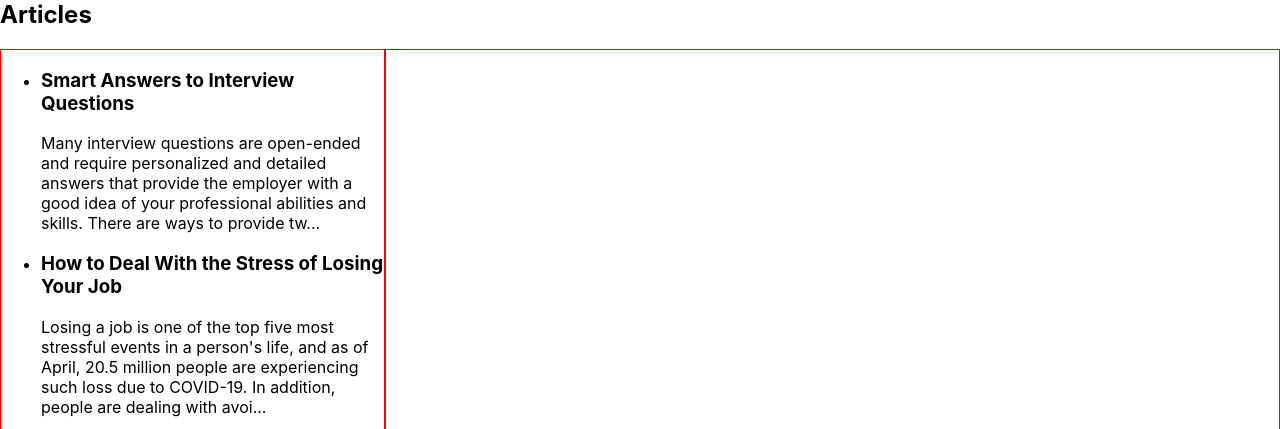
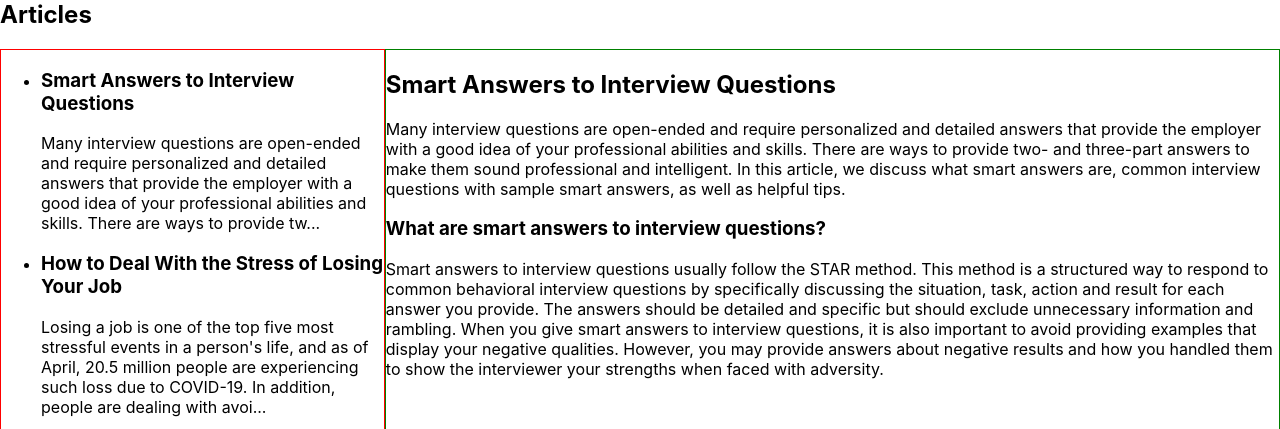
Before and after one commit to svetlanagaydey/Job-Searching-App, a React (Create React App) app in the folder client/: page /articles in a window 1280 px wide. Shown: the part 171-600 px from the top of the page. Built offline with nearby package versions, Linux system fonts and the light colour scheme.

Commit message:
active article added on articles page

```diff
--- /dev/null
+++ b/client/src/Components/ActiveArticle/ActiveArticle.jsx
@@ -0,0 +1,21 @@
+import React from 'react';
+import ARTICLES_LIST from '../ArticlesSideList/ARTICLES_LIST'
+
+const ActiveArticle = ({activeIndex}) => {
+    const article = ARTICLES_LIST[activeIndex];
+    return (
+        <div>
+            <h2>{article.title}</h2>
+            <p>{article.description}</p>
+            {article.content.map((part) => {
+                return (
+                    <div key={part.subtitle}>
+                        <h3>{part.subtitle}</h3>
+                        <p>{part.text}</p>
+                    </div>
+                )
+            })}
+        </div>
+    )
+}
+export default ActiveArticle;
--- a/client/src/Components/Pages/ArticlesPage/ArticlesPage.jsx
+++ b/client/src/Components/Pages/ArticlesPage/ArticlesPage.jsx
@@ -1,19 +1,17 @@
 import React, { useState, useEffect } from 'react';
 import HeaderMain from '../../HeaderMain/HeaderMain';
-import ArticlesSideList from '../../ArticlesSideList/ArticlesSideList'
+import ArticlesSideList from '../../ArticlesSideList/ArticlesSideList';
+import ActiveArticle from '../../ActiveArticle/ActiveArticle';
 import './index.css'
-import { set } from 'mongoose';
 
 const ArticlesPage = () => {
 	const [activeIndex, setActiveIndex] = useState(0);
 
 	useEffect (() => {
-
     console.log("active index: "+activeIndex)
   }, [activeIndex])
 
 	const onActiveIndex = (index) => {
-		console.log(index)
 		setActiveIndex(index);
 	}
     return (
@@ -25,6 +23,7 @@ const ArticlesPage = () => {
 						<ArticlesSideList onActiveIndex={onActiveIndex} />
 					</div>
 					<div className="main__article">
+						<ActiveArticle activeIndex={activeIndex}/>
 					</div>
 				</main>
 			</div>
```
